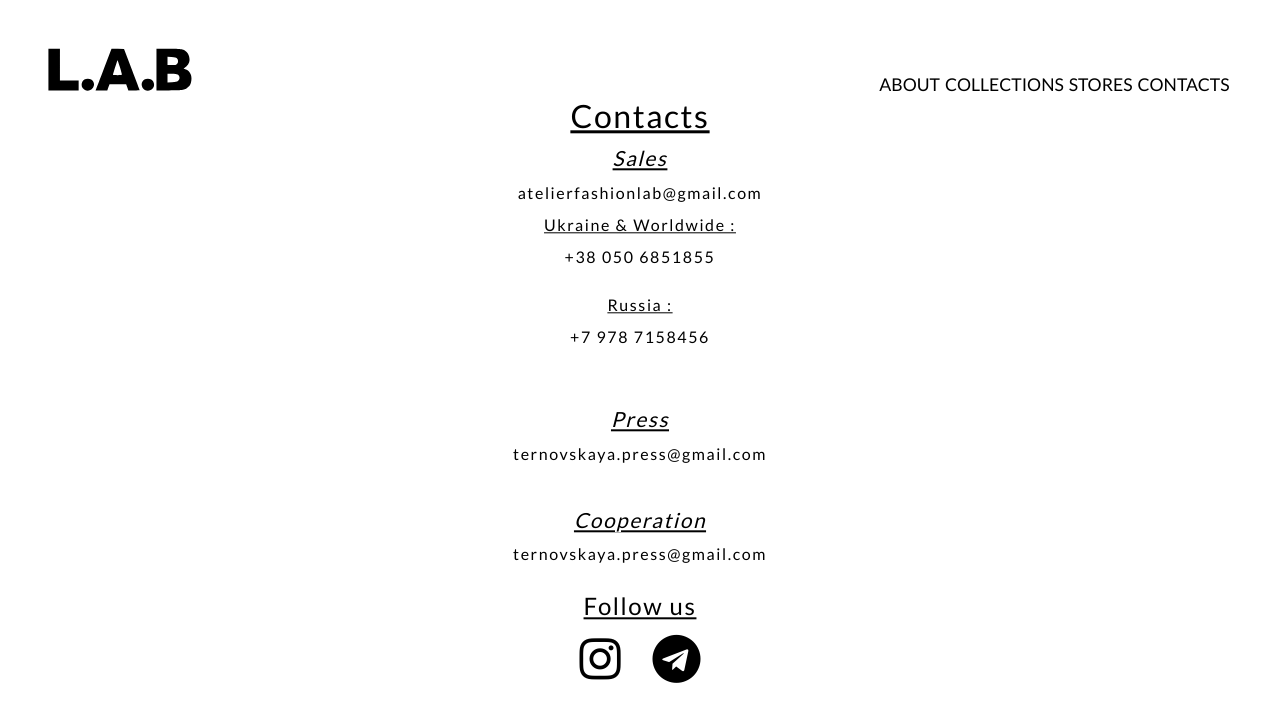
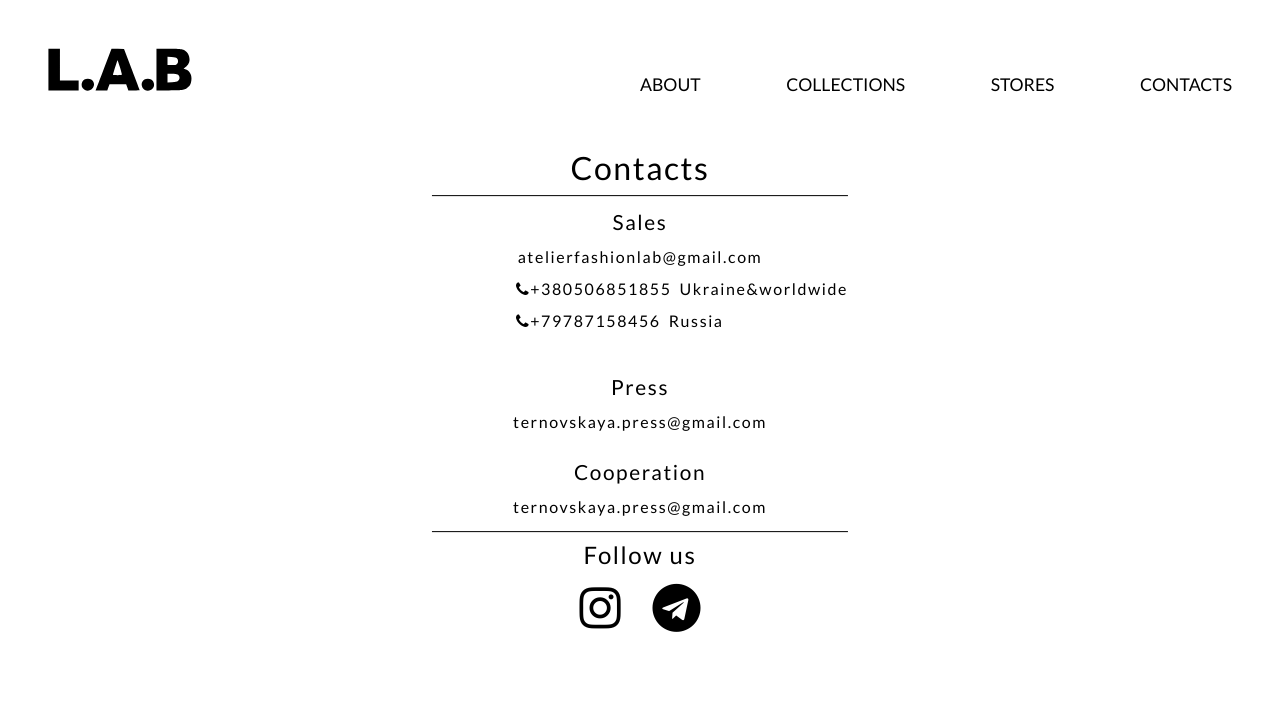
Before and after one commit to LeonidVlasov/work-lab, a plain HTML site: page contacts.html in a window 1280 px wide. Drawn offline with nearby package versions, Linux system fonts and the light colour scheme.

Commit message:
fix contacts and resizing problem with nav

```diff
--- a/contacts.html
+++ b/contacts.html
@@ -51,16 +51,20 @@
         </header>
         <section class="wrapper-contacts__contacts">
             <h2 class="contacsts__header">Contacts </h2>
-            <div class="contacts__block">
+            <div class="contacts__block contacts__block--top">
                 <h4 class="contacts__position">Sales</h4>
                 <a href="mailto:atelierfashionlab@gmail.com">atelierfashionlab@gmail.com</a>
-                <div class="number">
-                    <p class="dest">Ukraine & Worldwide :</p>
-                    <a href="tel:+380506851855">+38 050 6851855</a>
+                <div class="number number__first">
+                    <!-- <p class="dest">Ukraine & Worldwide :</p> -->
+                    <i class="fa fa-phone" aria-hidden="true"></i>
+                    <a class="phone__link" href="tel:+380506851855">+380506851855</a>
+                    <span class="dest">Ukraine&worldwide</span>
                 </div>
                 <div class="number">
-                    <p class="dest">Russia :</p>
-                    <a href="tel:+79787158456">+7 978 7158456</a>
+                    <!-- <p class="dest">Russia :</p> -->
+                    <i class="fa fa-phone" aria-hidden="true"></i>
+                    <a class="phone__link" href="tel:+79787158456">+79787158456</a>
+                    <span class="dest">Russia</span>
                 </div>
             </div>
             <div class="contacts__block">
@@ -68,7 +72,7 @@
                 <a href="mailto:ternovskaya.press@gmail.com">ternovskaya.press@gmail.com</a>
             </div>
             <div class="contacts__block">
-                <h4 class="contacts__position">Cooperation</h4>
+                <h4 class="contacts__position contacts__position--bottom">Cooperation</h4>
                 <a href="mailto:ternovskaya.press@gmail.com">ternovskaya.press@gmail.com</a>
             </div>
             <div class="contacts__socials socials">
--- a/css/style.css
+++ b/css/style.css
@@ -39,14 +39,13 @@
 /* nav */
 
 .navigation {
-    width: 30%;
+    width: 50%;
 }
 
 .nav__container {
     display: flex;
-    justify-content: space-around;
+    justify-content: space-between;
     font-family: 'Lato', sans-serif;
-
 }
 
 .nav__link {
@@ -102,9 +101,7 @@
 
 .wrapper-aboutus{
     min-height: 100vh;
-    display: flex;
-    flex-direction: column;
-    position: relative;
+
 }
 
 .wrapper-aboutus__content {
@@ -147,24 +144,28 @@
 
 .wrapper-collections {
     height: 100vh;
-    display: flex;
-    flex-direction: column;
-    align-items: center;
 }
 
 .wrapper-collections__gallery {
+    width: 100%;
     display: flex;
-    justify-content: space-between;
-    flex-direction: column;
+    justify-content: center;
+    position: relative;
+}
+
+.nav-gallery {
     position: absolute;
-    top: 50%;
-    left: 50%;
-    transform: translate(-50%, -50%);
-    padding: 3rem;
+    top: 0;
+    left: 3rem;
+    font-family: 'Lato', sans-serif;
+}
+
+.nav-gallery__link {
+    color: #000;
+    font-size: 1.3rem;
 }
 
 .gallery__container {
-
     width: 500px;
     display: flex;
     align-items: center;
@@ -361,46 +362,55 @@
 
 .contacsts__header {
     font-size: 2rem;
-    text-decoration: underline;
+    letter-spacing: 0.1rem;
+    padding-bottom: 0.7rem;
+}
+
+.contacts__block {
+    padding: 0 0 1rem;
     letter-spacing: 0.1rem;
 }
 
-.contacts__block {
-    padding: 0 0 2rem;
-    letter-spacing: 0.1rem;
+.contacts__block--top {
+    border-top: 1px solid #000;
 }
 
 .contacts__block a {
     color: black;
     font-size: 1rem;
-}
 
-.contacts__block a:hover {
-    color: rgb(4, 255, 4);
-    text-decoration: underline;
 }
 
 .contacts__position {
     font-size: 1.3rem;
     letter-spacing: 0.1rem;
     padding: 1rem 0;
-    text-decoration: underline;
-    font-style: italic;
 }
 
 .socials__header {
     font-size: 1.5rem;
-    text-decoration: underline;
     letter-spacing: 0.1rem;
 }
 
 .dest {
     margin-bottom: 1rem;
-    text-decoration: underline;
 }
 
 .number {
-    padding: 1rem;
+    /* padding: 1rem; */
+    display: flex;
+    justify-content: flex-start;
+    text-align: center;
+    margin-left: 84px;
+}
+
+.socials {
+    border-top: 1px solid #000;
+}
+
+.socials__header {
+    padding-top: 0.7rem;
+
 }
 
 .socials__container {
@@ -423,6 +433,14 @@
     color: #0088cc;
 }
 
+.phone__link {
+    margin-right: 0.5rem;
+}
+
+.number__first {
+    margin-top: 1rem;
+}
+
 /* END OF CONTACTS */
 .slick-slide {
     width: 500px;
--- a/js/index.js
+++ b/js/index.js
@@ -24,6 +24,7 @@ $(document).ready(function () {
         dots: false,
         arrows: true,
         variableWidth: true,
+        autoplay: true,
     });
 
     $(".toggle").click(function () {
```
Also changed, not shown: collections.html (+7 -2 lines).
